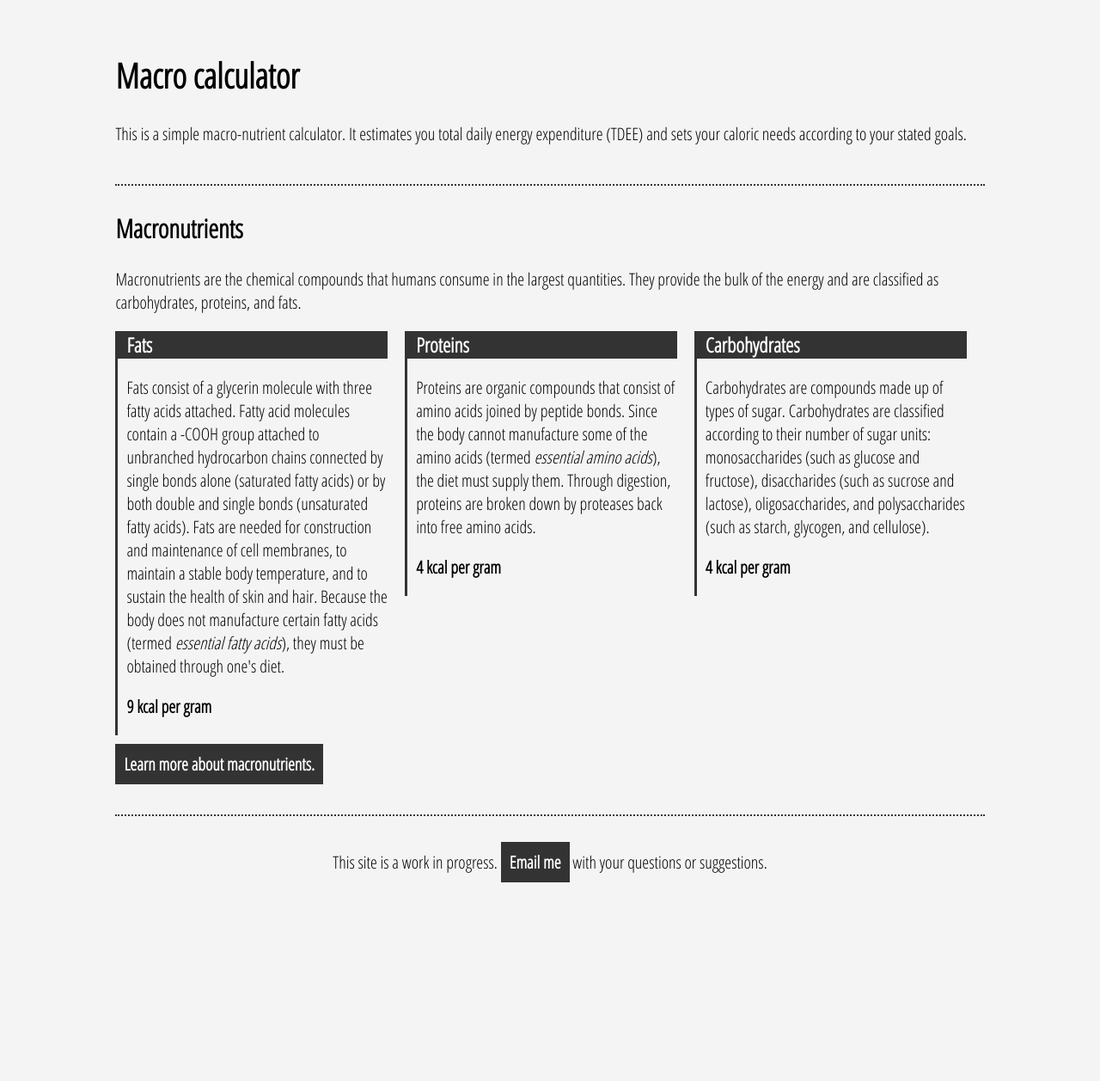
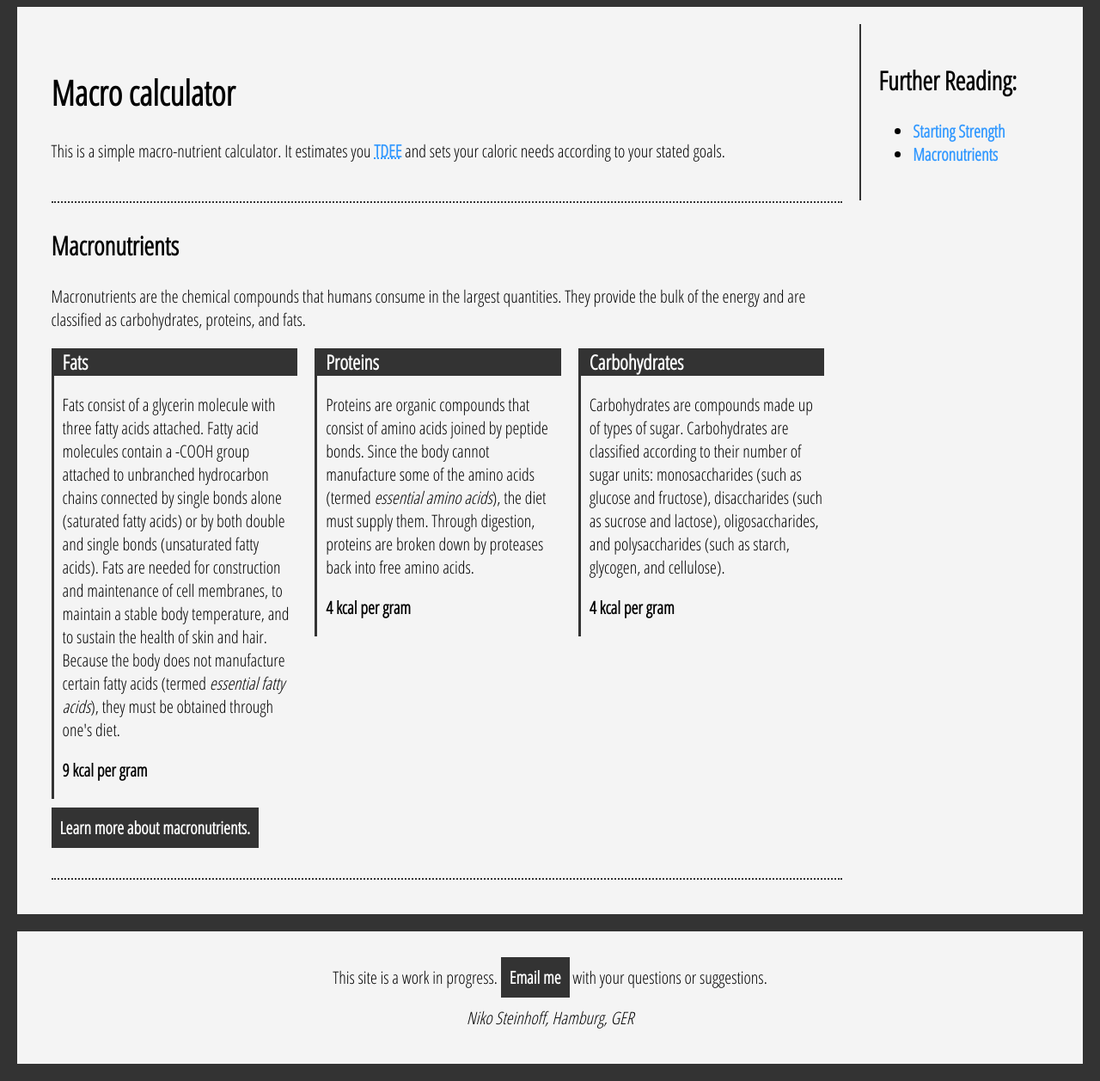
Before and after one commit to NSteinhoff/macro-calculator, a plain HTML site: page index.html in a window 1280 px wide. Shown: the whole page at 86% size. Before the commit the page ends 1064 px from the top, so only its background shows below. Drawn offline with Linux system fonts and the light colour scheme.

Commit message:
Add sidebar for links

```diff
--- a/index.html
+++ b/index.html
@@ -19,12 +19,16 @@
     </head>
     <body>
         <div class="container">
+            <div class="content">
                 <div class="section">
                     <h1>Macro calculator</h1>
                     <p>
                         This is a simple macro-nutrient calculator.
-                    It estimates you total daily energy expenditure (TDEE) and sets your caloric needs
-                    according to your stated goals.
+                        It estimates you
+                        <a href="https://en.wikipedia.org/wiki/Energy_homeostasis#Expenditure">
+                            <abbr title="Total Daily Energy Expenditure">TDEE</abbr>
+                        </a>
+                        and sets your caloric needs according to your stated goals.
                     </p>
                 </div>
 
@@ -85,6 +89,26 @@
                 </div>
             </div>
 
+            <div class="sidebar">
+                <h2>Further Reading:</h2>
+                <ul>
+                    <li>
+                        <a href="https://startingstrength.com/" title="Starting Strength">
+                            Starting Strength
+                        </a>
+                    </li>
+                    <li>
+                        <a href="https://en.wikipedia.org/wiki/Nutrient#Macronutrients"
+                            title="Wikipedia Article about Macronutrients">
+                            Macronutrients
+                        </a>
+                    </li>
+                </ul>
+            </div>
+
+            <div class="clr"></div>
+        </div>
+
         <!-- Basic footer with contact information -->
         <footer>
             <p>This site is a work in progress.
@@ -94,6 +118,9 @@
                     Email me</a>
                 with your questions or suggestions.
             </p>
+            <address>
+                <p>Niko Steinhoff, Hamburg, GER</p>
+            </address>
         </footer>
     </body>
 </html>
--- a/style.css
+++ b/style.css
@@ -1,5 +1,5 @@
 body {
-    background-color: #f4f4f4;
+    background-color: #333;
     color: #000;
     font-family: 'Open Sans Condensed', sans-serif;
     font-size: 20px;
@@ -12,17 +12,35 @@ a {
 }
 
 .container {
+    background-color: #f4f4f4;
     margin: auto;
     padding: 20px;
+    width: 95%;
+}
+
+.content {
+    float: left;
     width: 80%;
+    margin: auto;
+    padding: 20px;
+    box-sizing: border-box;
+}
+
+.sidebar {
+    float: right;
+    width: 20%;
+    margin: auto;
+    padding: 20px;
+    box-sizing: border-box;
+    border-left: 2px solid #333;
 }
 
 footer {
-    width: 80%;
-    margin: auto;
-    padding-bottom: 20px;
+    background-color: #f4f4f4;
+    width: 95%;
+    margin: 20px auto;
+    padding: 20px;
     text-align: center;
-    margin-top: 20px;
 }
 
 .clr {
```
Lines whose indentation alone changed are shown as unchanged.
